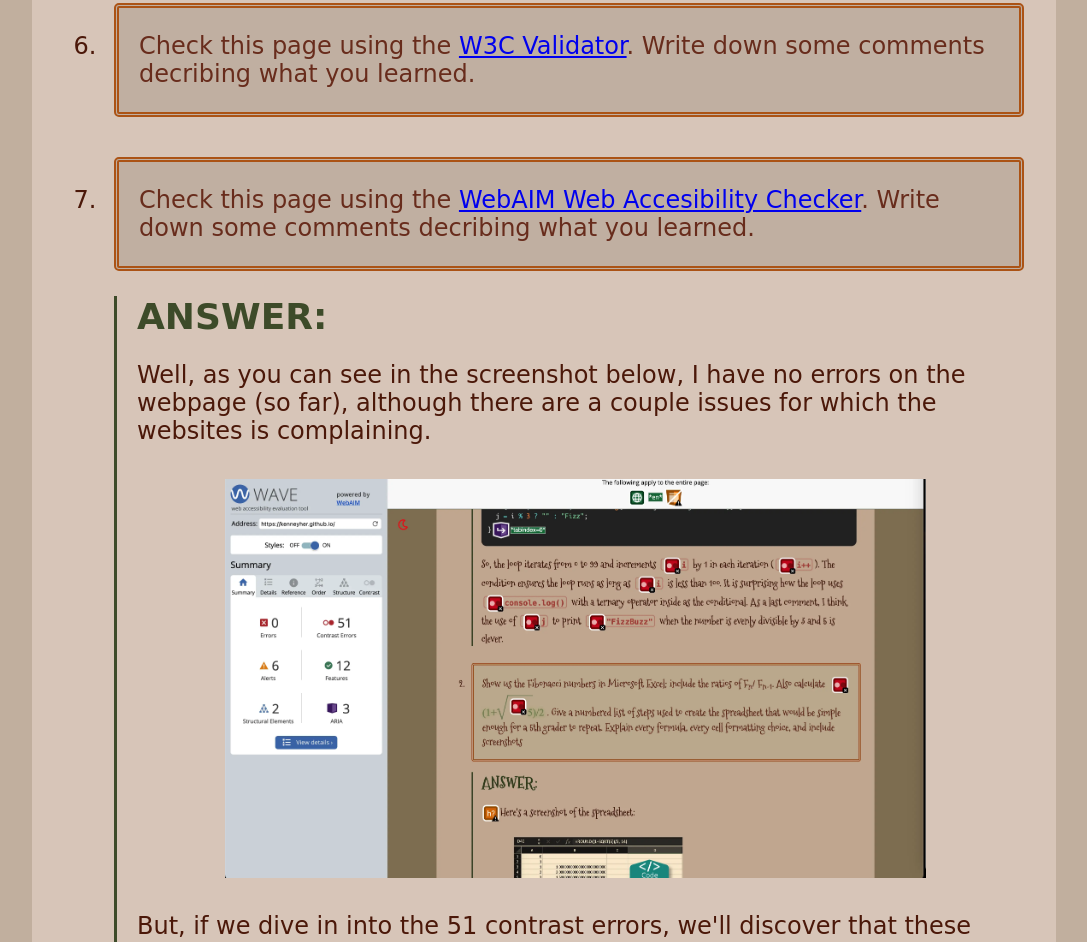
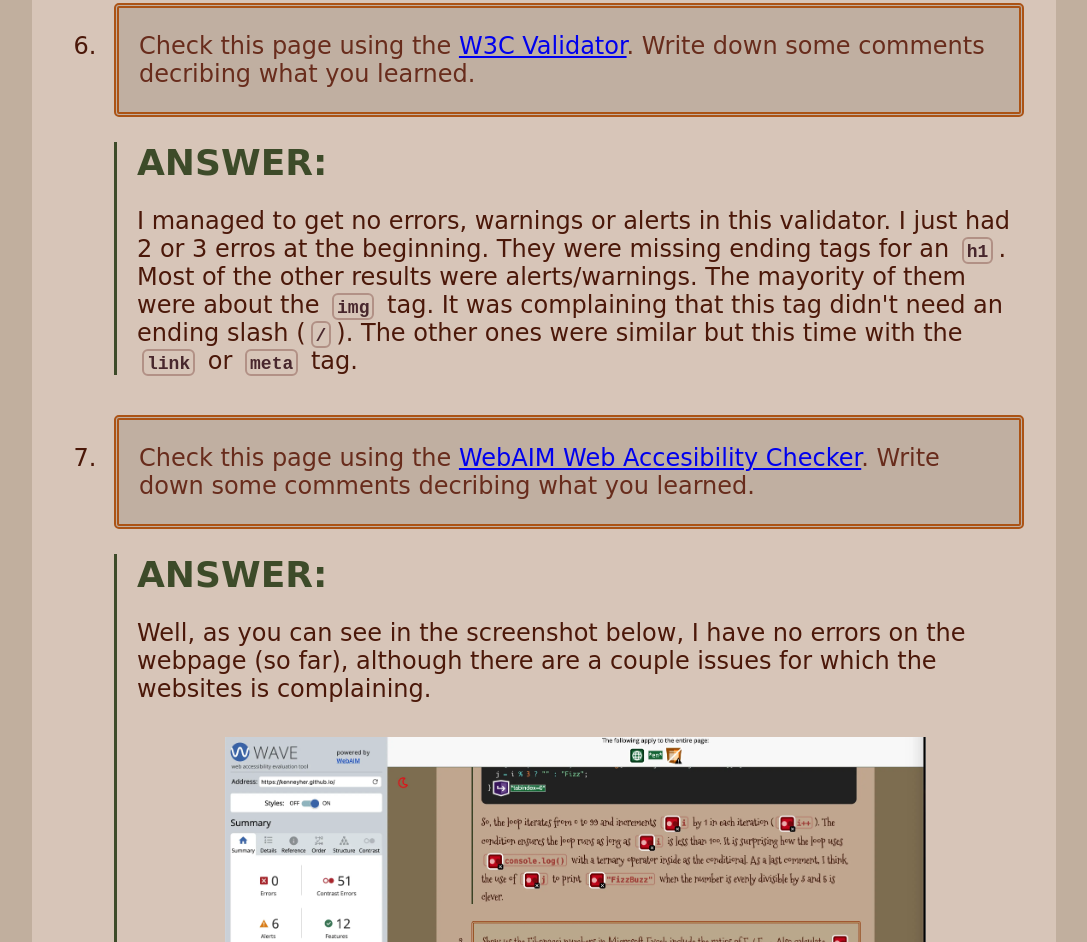
Before and after one commit to kenneyher/kenneyher.github.io, a plain HTML site: page index.html in a window 1280 px wide. Shown: the part 9896-10838 px from the top of the page, without its empty margins (96-1183 px from the left). Drawn offline with nearby package versions, Linux system fonts and the light colour scheme; a web font is replaced by a local one.

Commit message:
add answer for the W3C Validator question

```diff
--- a/index.html
+++ b/index.html
@@ -699,6 +699,19 @@
                       Write down some comments decribing what you learned.
                     </p>
                   </div>
+                  <div class="ans">
+                    <p>
+                      I managed to get no errors, warnings or alerts in this validator.
+                      I just had 2 or 3 erros at the beginning. They were missing
+                      ending tags for an <code class="mono">h1</code>. Most of the
+                      other results were alerts/warnings. The mayority of them were
+                      about the <code class="mono">img</code> tag. It was complaining
+                      that this tag didn't need an ending slash (<code class="mono">/</code>).
+                      The other ones were similar but this time with the
+                      <code class="mono">link</code> or <code class="mono">meta</code>
+                      tag.
+                    </p>
+                  </div>
                 </div>
               </li>
               <li>
```
